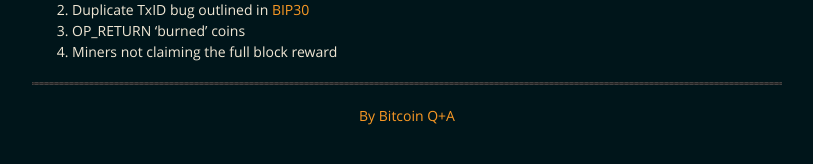
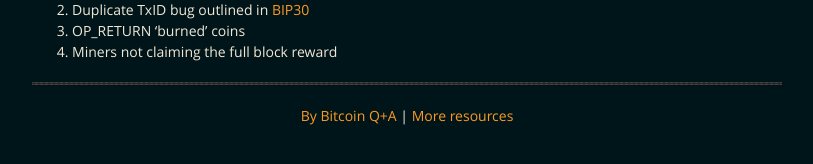
Before and after one commit to BitcoinQnA/verify-supply, a Jekyll site: the page built from index.md, in a window 1280 px wide and 900 px high, scrolled down 2181 px. Shown: the part 643-807 px from the top of the window, without its empty margins (233-1046 px from the left). Built offline with Jekyll 4.4.1, drawn with Linux system fonts in a browser that asks for light colours.

Commit message:
Update index.md

```diff
--- a/index.md
+++ b/index.md
@@ -111,6 +111,7 @@ Here is a very brief summary...
 ***
 
 <p align="center">
-  <a href="https://twitter.com/BitcoinQ_A">By Bitcoin Q+A</a>
+  <a href="https://twitter.com/BitcoinQ_A">By Bitcoin Q+A</a> |
+  <a href="https://bitcoiner.guide">More resources</a>
   <br><br>
 </p>
```
